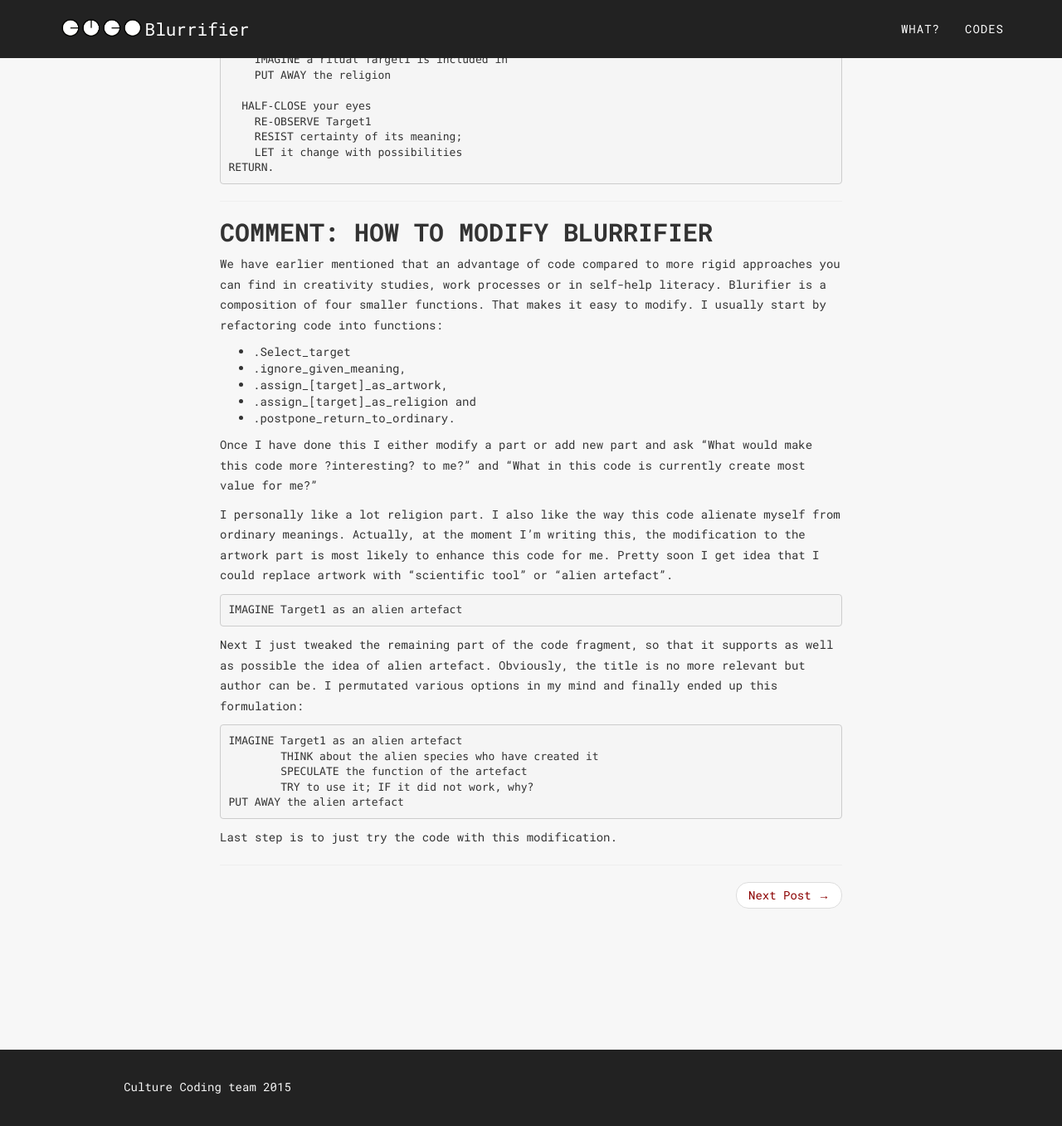
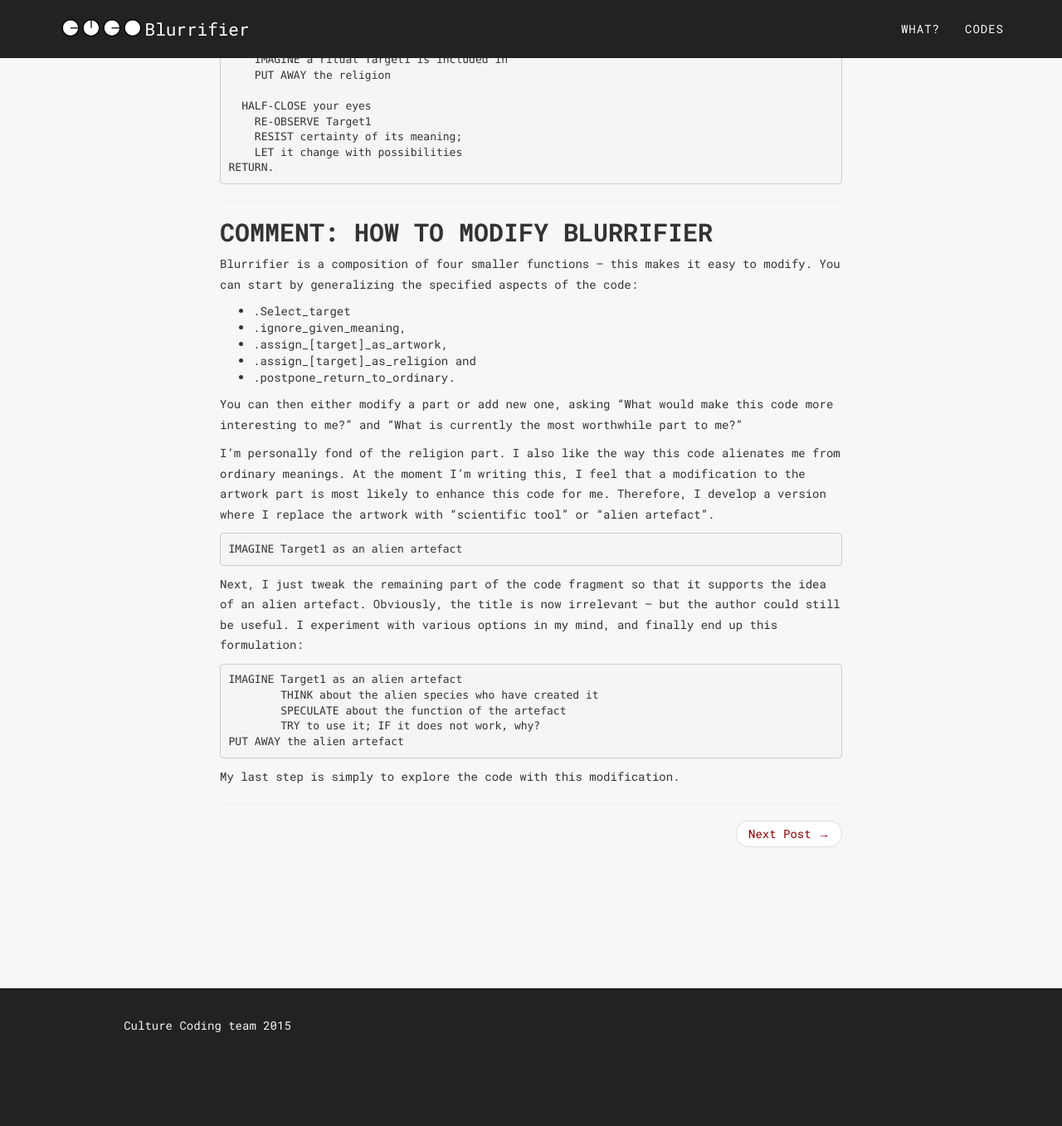
Before and after one commit to CultureCoding/CultureCoding, a Jekyll site: the page built from _posts/2014-09-18-Blurrifier.markdown, in a window 1280 px wide and 1400 px high, scrolled down 357 px. Shown: the top 1357 px of the window at 83% size. Built offline with Jekyll 4.4.1, drawn with Linux system fonts in a browser that asks for light colours; nearby versions of some CDN libraries; some web fonts are replaced.

Commit message:
Update 2014-09-18-Blurrifier.markdown

````diff
--- a/_posts/2014-09-18-Blurrifier.markdown
+++ b/_posts/2014-09-18-Blurrifier.markdown
@@ -34,10 +34,10 @@
 
 ----
 
-Comment: How to modify Blurrifier
+COMMENT: How to modify Blurrifier
 -----------------------
 
-We have earlier mentioned that an advantage of code compared to more rigid approaches you can find in creativity studies, work processes or in self-help literacy. Blurifier is a composition of four smaller functions. That makes it easy to modify. I usually start by refactoring code into functions:
+Blurrifier is a composition of four smaller functions -- this makes it easy to modify. You can start by generalizing the specified aspects of the code:
 
 * .Select_target
 * .ignore_given_meaning,
@@ -45,22 +45,22 @@
 * .assign_[target]_as_religion and
 * .postpone_return_to_ordinary.
 
-Once I have done this I either modify a part or add new part and ask “What would make this code more ?interesting? to me?” and “What in this code is currently create most value for me?”
+You can then either modify a part or add new one, asking “What would make this code more interesting to me?” and “What is currently the most worthwhile part to me?”
 
-I personally like a lot religion part. I also like the way this code alienate myself from ordinary meanings. Actually, at the moment I’m writing this, the modification to the artwork part is most likely to enhance this code for me. Pretty soon I get idea that I could replace artwork with “scientific tool” or “alien artefact”.
+I'm personally fond of the religion part. I also like the way this code alienates me from ordinary meanings. At the moment I’m writing this, I feel that a modification to the artwork part is most likely to enhance this code for me. Therefore, I develop a version where I replace the artwork with “scientific tool” or “alien artefact”.
 
 ```
 IMAGINE Target1 as an alien artefact
 ```
 
-Next I just tweaked the remaining part of the code fragment, so that it supports as well as possible the idea of alien artefact. Obviously, the title is no more relevant but author can be. I permutated various options in my mind and finally ended up this formulation:
+Next, I just tweak the remaining part of the code fragment so that it supports the idea of an alien artefact. Obviously, the title is now irrelevant -- but the author could still be useful. I experiment with various options in my mind, and finally end up this formulation:
 
 ```
 IMAGINE Target1 as an alien artefact
    	THINK about the alien species who have created it
-   	SPECULATE the function of the artefact
-   	TRY to use it; IF it did not work, why?
+   	SPECULATE about the function of the artefact
+   	TRY to use it; IF it does not work, why?
 PUT AWAY the alien artefact
 ```
 
-Last step is to just try the code with this modification.
+My last step is simply to explore the code with this modification.
````
